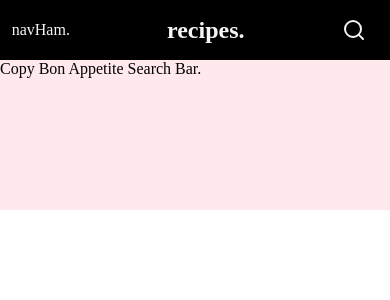
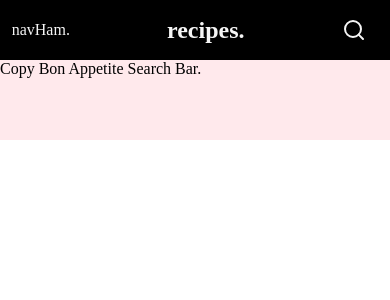
Before and after one commit to gnardinosaur/heatherFrontEnd, a React app: page / in a window 390 px wide. Both pictures are taken after a click on the icon 353 px from the left and 30 px from the top of the page. Shown: the top 300 px of the page. Built offline with nearby package versions, Linux system fonts and the light colour scheme.

Commit message:
updated webpack css/style/sass loaders

```diff
--- a/App.global.scss
+++ b/App.global.scss
@@ -1,5 +1,12 @@
-* {
+html {
+  box-sizing: border-box
+}
+
+*, *:before, *:after {
+  box-sizing: inherit
+}
+
+body {
   margin: 0;
   padding: 0;
-  box-sizing: border-box;
 }
--- a/App.js
+++ b/App.js
@@ -1,4 +1,4 @@
-import React, { useState } from 'react';
+import React from 'react';
 import './App.global.scss';
 import Header from './components/Header';
 
--- a/components/Header/index.js
+++ b/components/Header/index.js
@@ -1,8 +1,8 @@
 import React, { useState } from 'react';
 import styles from './styles.scss';
-import { Search } from 'react-feather';
+// import classnames from 'classnames';
+import { Search } from 'react-feather'; //icons
 import SearchBar from '../SearchBar';
-
 
 function Header() {
 
@@ -14,12 +14,11 @@ function Header() {
 
   return (
     <div>
-      <div className='header'>
+      <div className={styles.header}>
         <div>navHam.</div>
         <h2>recipes.</h2>
-        <div className='header-right'>
+        <div className={styles.headerRight}>
           <h4>SIGN IN</h4>
-          {/* how style search icon --> https://github.com/feathericons/react-feather */}
           <Search onClick={handleAddSearch} />
         </div>
       </div>
--- a/components/Header/styles.scss
+++ b/components/Header/styles.scss
@@ -17,7 +17,7 @@
   padding: 0 3%
 }
 
-.header-right {
+.headerRight {
   display: flex;
   justify-content: space-between;
   align-items: center;
--- a/components/SearchBar/index.js
+++ b/components/SearchBar/index.js
@@ -2,8 +2,9 @@ import React from 'react';
 import styles from './styles.scss';
 
 function SearchBar() {
+
   return (
-    <div className='search-bar'>
+    <div className={styles.searchBar}>
       Copy Bon Appetite Search Bar.
     </div>
   )
--- a/components/SearchBar/styles.scss
+++ b/components/SearchBar/styles.scss
@@ -1,7 +1,18 @@
-.search-bar {
+@mixin mobile {
+  @media (max-width: 414px) {
+    @content;
+  }
+}
+
+.searchBar {
   position: relative;
   top: 60px;
   width: 100%;
   height: 150px;
   background-color: #ffe9ec;
+
+  @include mobile {
+    height: 80px
+  }
+
 }
--- a/src/index.html
+++ b/src/index.html
@@ -3,7 +3,7 @@
   <head>
     <meta charset="UTF-8">
     <meta name="viewport" content="width=device-width, initial-scale=1.0">
-    <title>Heather</title>
+    <title>heather.</title>
   </head>
   <body>
     <div id="root"></div>
--- a/webpack.config.js
+++ b/webpack.config.js
@@ -10,17 +10,23 @@ module.exports = {
   module: {
     rules: [
       {
-        test: /\.(js)$/,
+        test: /\.(js|jsx)$/,
         exclude: /node_modules/,
         use: {
-          loader: "babel-loader"
+          loader: 'babel-loader'
         }
       },
       {
         test: /\.s[ac]ss$/i,
+        // exclude: /\.global.scss$/, // is a separate build for the global.scss file needed?
         use: [
           'style-loader',
-          'css-loader',
+          {
+            loader: 'css-loader',
+            options: {
+              modules: true
+            }
+          },
           'sass-loader'
         ]
       }
```
Also changed, not shown: package.json (+4 -3 lines), 1 other file (tests, documents, lock files or other folders).
